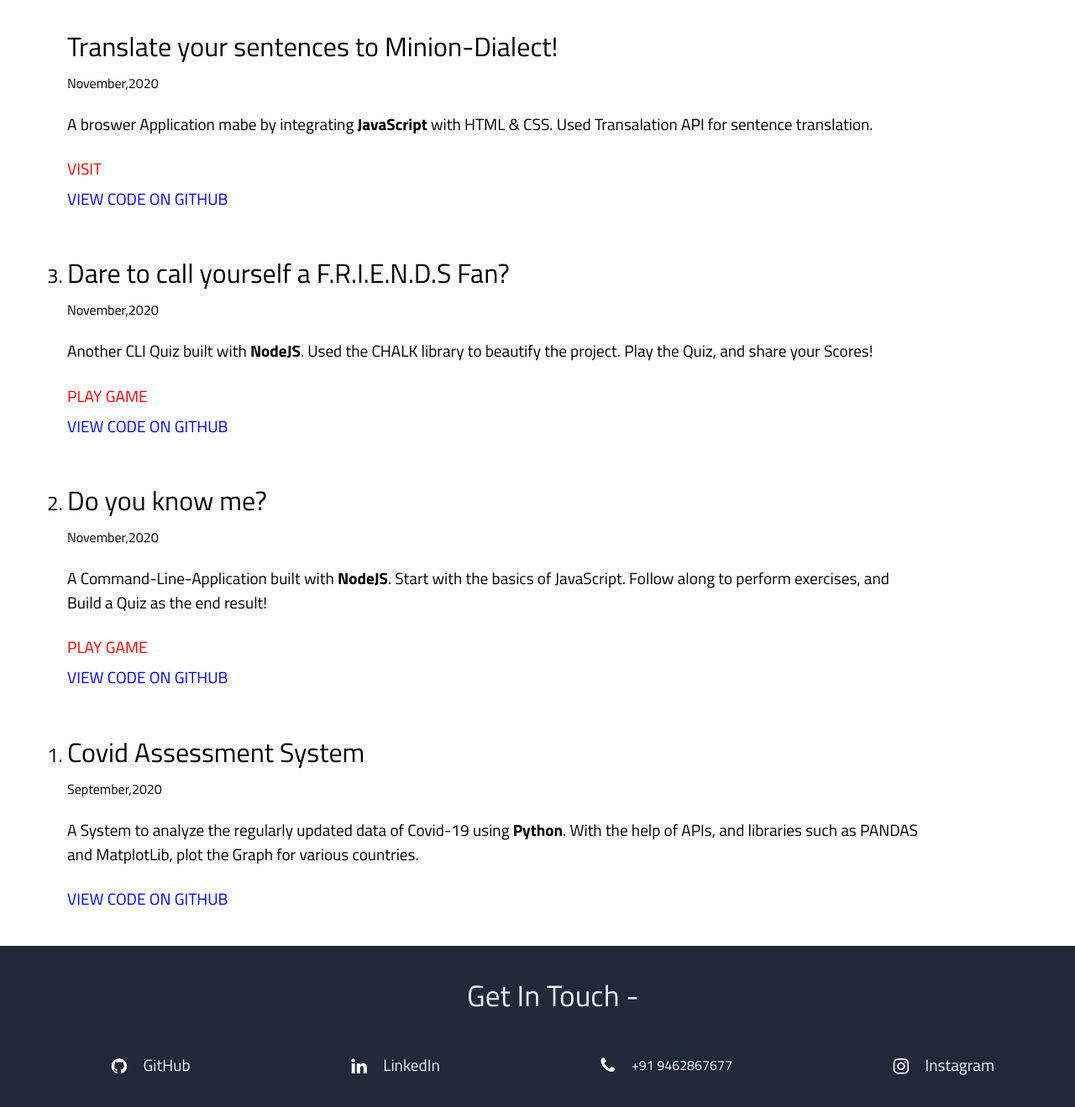
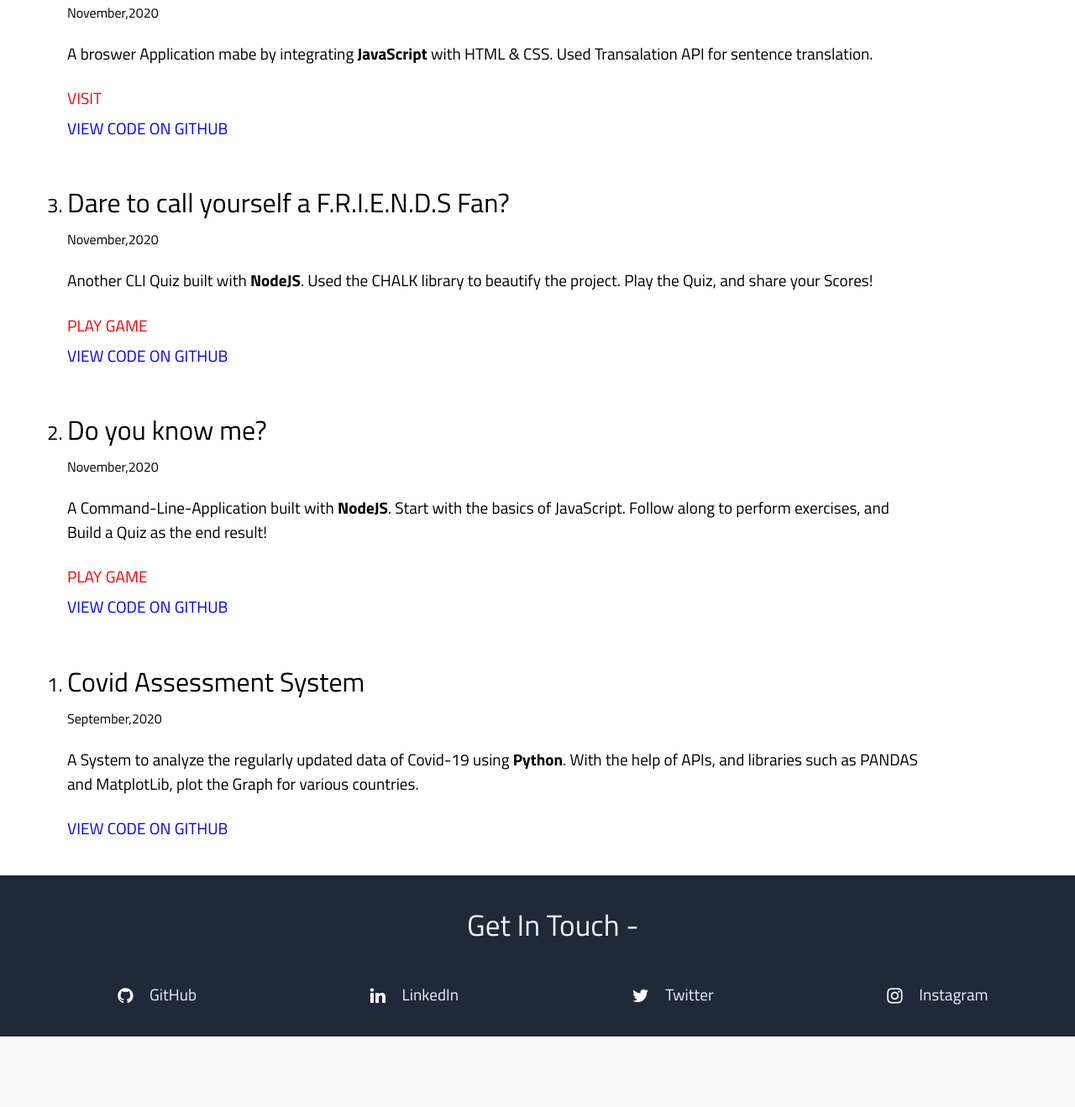
Before and after one commit to PrakharV10/Portfolio-Version-1, a plain HTML site: page projects.html in a window 1280 px wide. Shown: the part 313-1632 px from the top of the page at 84% size. After the commit the page ends 1548 px from the top, so only its background shows below. Drawn offline with Linux system fonts and the light colour scheme.

Commit message:
Feat: Added Twitter

```diff
--- a/projects.html
+++ b/projects.html
@@ -20,7 +20,7 @@
                 <ul class = "show-desktop hide-mobile" id="nav">
                     <li id="exit" class = "exit-btn hide-desktop"><img src = "/images/exit.svg" alt="exit" ></li>
                     <li><a href="index.html">Home</a></li>
-                    <li><a href="https://prakhar10varshney.hashnode.dev/" target="_blank">Blogs</a></li>
+                    <li><a href="blogs.html" >Blogs</a></li>
                     <li><a href="projects.html">Projects</a></li>
                     <li><a href="#contact">Contact info</a></li>
                 </ul>
@@ -28,10 +28,10 @@
         </header>
 
         <section class="hero-project">
-            <!-- <h1>PROJECTS</h1> -->3rem
+            <!-- <h1>PROJECTS</h1> -->
             <div>
                 <ol reversed>
-3rem                        <div class="project-container">
+                      <div class="project-container">
                             <h2>Translate your sentences to Minion-Dialect!</h2>
                             <small>November,2020</small>
                             <p>A broswer Application mabe by integrating <strong>JavaScript</strong> with HTML & CSS. Used Transalation API for sentence translation.</p>
@@ -91,9 +91,9 @@
                 <span><a href = "https://www.linkedin.com/in/prakhar-varshney-6b3a92181/" target="_blank">LinkedIn</a></span>
             </li>
             <li>
-                <i class="fa fa-phone fa-lg"
+                <i class="fa fa-twitter fa-lg"
                 style="color: white;"aria-hidden="true"></i>
-                <span style="color:#FAFAFA;">+91 9462867677</span>
+                <span><a href = "https://twitter.com/Prakhar10V" target="_blank">Twitter</a></span>
             </li>
             <li>
                 <i class="fa fa-instagram fa-lg" style="color: white;" aria-hidden="true"></i>
```
Also changed, not shown: blogs.html (+3 -3 lines), index.html (+3 -3 lines).
